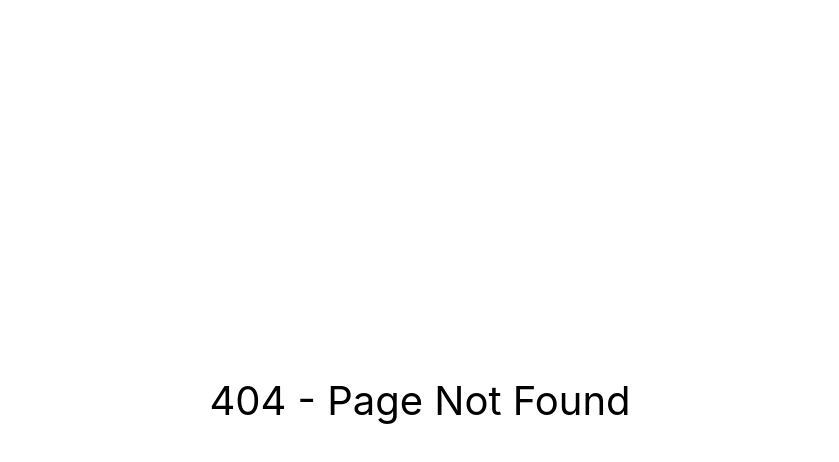
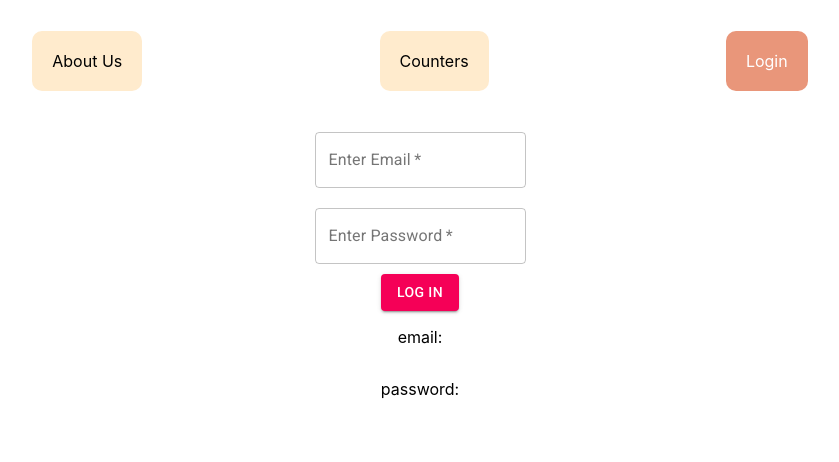
Before and after one commit to unitondev/react-app, a React (Create React App) app: page /login in a window 1280 px wide. Before the commit this address led to /404. Shown: the top 462 px of the page, without its empty margins (220-1059 px from the left). Built offline with nearby package versions, Linux system fonts and the light colour scheme.

Commit message:
added loginContainer

```diff
--- a/src/App.js
+++ b/src/App.js
@@ -3,6 +3,7 @@ import CounterWrapperContainer from "./containers/CounterWrapperContainer";
 import AboutContainer from "./containers/AboutContainer";
 import NotFoundView from "./views/NorFound/NotFoundView";
 import NavBarView from "./views/Navbar/NavBarView";
+import LoginContainer from "./containers/LoginContainer";
 import {
     BrowserRouter as Router,
     Switch,
@@ -23,6 +24,9 @@ function App() {
                 <Route path="/counters">
                     <CounterWrapperContainer />
                 </Route>
+                <Route path="/login">
+                    <LoginContainer />
+                </Route>
                 <Route path="/404">
                     <NotFoundView />
                 </Route>
--- /dev/null
+++ b/src/containers/LoginContainer.js
@@ -0,0 +1,42 @@
+import React, { Component } from "react";
+import LoginView from "../views/Login/LoginView";
+
+class LoginContainer extends React.Component {
+    constructor(props) {
+        super(props);
+        this.state = {
+            email: "",
+            password: "",
+        };
+        this.handleChange = this.handleChange.bind(this);
+        this.handleSubmit = this.handleSubmit.bind(this);
+    }
+
+    handleSubmit(event) {
+        console.log(
+            `email: ${this.state.email}, password ${this.state.password}`
+        );
+        event.preventDefault();
+    }
+
+    handleChange(event) {
+        this.setState({
+            [event.target.name]: event.target.value,
+        });
+    }
+
+    handleValidation() {}
+
+    render() {
+        return (
+            <LoginView
+                handleSubmit={this.handleSubmit}
+                handleChange={this.handleChange}
+                email={this.state.email}
+                password={this.state.password}
+            />
+        );
+    }
+}
+
+export default LoginContainer;
--- /dev/null
+++ b/src/views/Login/LoginView.js
@@ -0,0 +1,60 @@
+import styles from "./styles";
+import { withStyles } from "@material-ui/core/styles";
+import NavBarView from "./../../views/Navbar/NavBarView";
+import PropTypes from "prop-types";
+import Button from "@material-ui/core/Button";
+import TextField from "@material-ui/core/TextField";
+
+function LoginView({ handleSubmit, handleChange, email, password, classes }) {
+    return (
+        <>
+            <NavBarView />
+            <div>
+                <form onSubmit={handleSubmit} className={classes.loginBlock}>
+                    <TextField
+                        required
+                        className={classes.textField}
+                        type="text"
+                        name="email"
+                        value={email}
+                        onChange={handleChange}
+                        id="outlined-basic"
+                        label="Enter Email"
+                        variant="outlined"
+                    ></TextField>
+
+                    <TextField
+                        required
+                        className={classes.textField}
+                        type="password"
+                        name="password"
+                        value={password}
+                        onChange={handleChange}
+                        id="outlined-basic"
+                        label="Enter Password"
+                        variant="outlined"
+                    ></TextField>
+
+                    <Button variant="contained" color="secondary" type="submit">
+                        Log In
+                    </Button>
+                </form>
+            </div>
+
+            <div className={classes.loginBlock}>
+                <p>email: {email}</p>
+                <p>password: {password}</p>
+            </div>
+        </>
+    );
+}
+
+LoginView.propTypes = {
+    classes: PropTypes.object.isRequired,
+    handleSubmit: PropTypes.func.isRequired,
+    handleChange: PropTypes.func.isRequired,
+    email: PropTypes.string.isRequired,
+    password: PropTypes.string.isRequired,
+};
+
+export default withStyles(styles)(LoginView);
--- /dev/null
+++ b/src/views/Login/styles.js
@@ -0,0 +1,12 @@
+const styles = {
+    loginBlock: {
+        display: "flex",
+        flexDirection: "column",
+        alignItems: "center",
+    },
+    textField: {
+        margin: "10px",
+    },
+};
+
+export default styles;
--- a/src/views/Navbar/NavBarView.js
+++ b/src/views/Navbar/NavBarView.js
@@ -28,6 +28,16 @@ function NavBarView(props) {
                         Counters
                     </NavLink>
                 </li>
+
+                <li className={classes.navbarLinkBlock}>
+                    <NavLink
+                        to="/login"
+                        className={classes.navbarLink}
+                        activeClassName={classes.activeLink}
+                    >
+                        Login
+                    </NavLink>
+                </li>
             </ul>
         </nav>
     );
```
